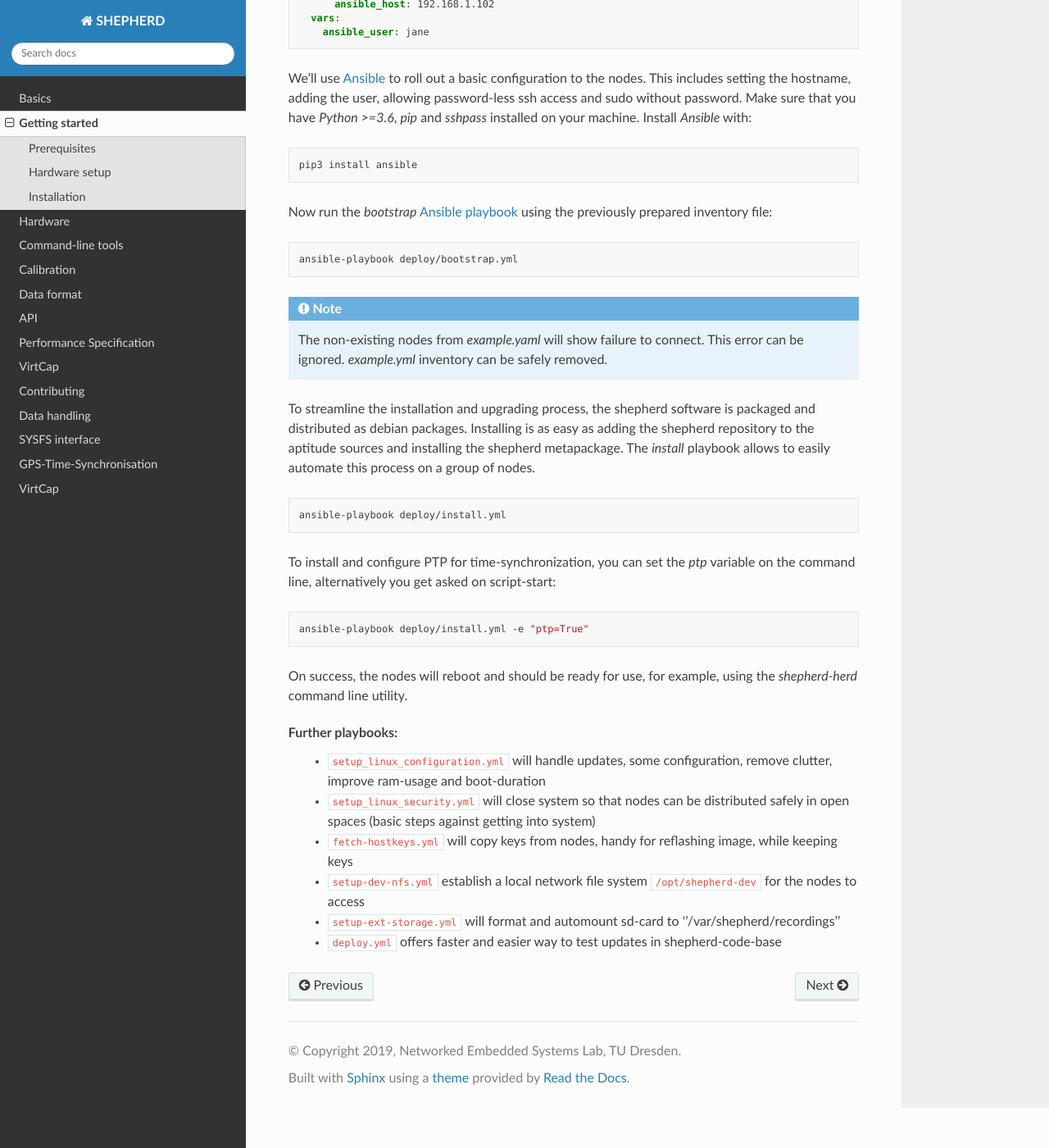
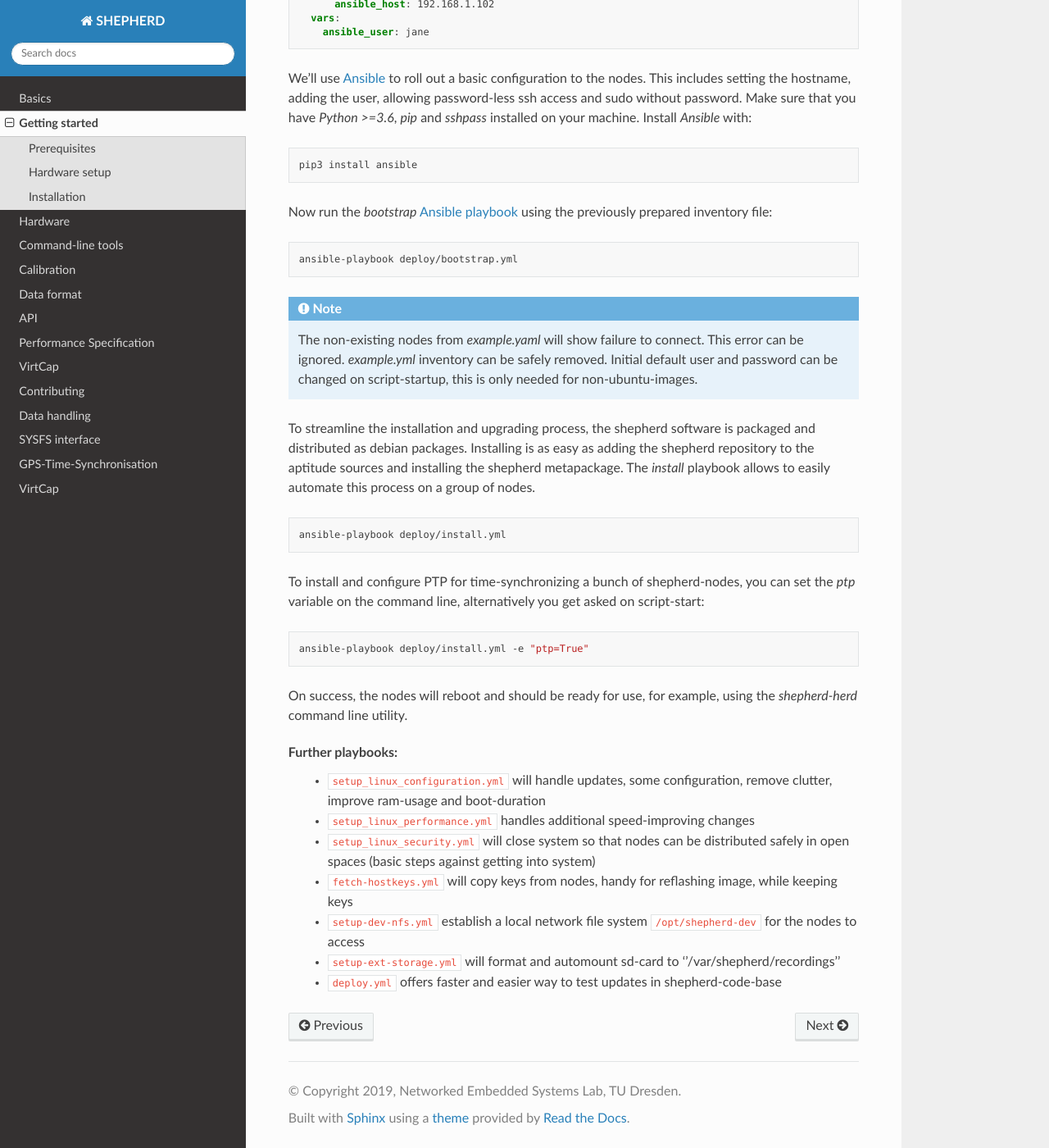
Before and after one commit to geissdoerfer/shepherd, a Sphinx documentation site: the page built from docs/user/getting_started.rst, in a window 1280 px wide and 1400 px high, scrolled down 2107 px. Shown: the whole window at 82% size. Built offline with Sphinx 7.4.7 and the Read the Docs theme 2.0.0, drawn with Linux system fonts in a browser that asks for light colours.

Commit message:
update documentation

```diff
--- a/docs/user/getting_started.rst
+++ b/docs/user/getting_started.rst
@@ -112,6 +112,7 @@ Now run the *bootstrap* `Ansible playbook <https://docs.ansible.com/ansible/late
 .. note::
 
     The non-existing nodes from `example.yaml` will show failure to connect. This error can be ignored. `example.yml` inventory can be safely removed.
+    Initial default user and password can be changed on script-startup, this is only needed for non-ubuntu-images.
 
 To streamline the installation and upgrading process, the shepherd software is packaged and distributed as debian packages.
 Installing is as easy as adding the shepherd repository to the aptitude sources and installing the shepherd metapackage.
@@ -121,7 +122,7 @@ The *install* playbook allows to easily automate this process on a group of node
 
     ansible-playbook deploy/install.yml
 
-To install and configure PTP for time-synchronization, you can set the `ptp` variable on the command line, alternatively you get asked on script-start:
+To install and configure PTP for time-synchronizing a bunch of shepherd-nodes, you can set the `ptp` variable on the command line, alternatively you get asked on script-start:
 
 .. code-block:: bash
 
@@ -132,6 +133,7 @@ On success, the nodes will reboot and should be ready for use, for example, usin
 
 Further playbooks:
     - ``setup_linux_configuration.yml`` will handle updates, some configuration, remove clutter, improve ram-usage and boot-duration
+    - ``setup_linux_performance.yml`` handles additional speed-improving changes
     - ``setup_linux_security.yml`` will close system so that nodes can be distributed safely in open spaces (basic steps against getting into system)
     - ``fetch-hostkeys.yml`` will copy keys from nodes, handy for reflashing image, while keeping keys
     - ``setup-dev-nfs.yml`` establish a local network file system ``/opt/shepherd-dev`` for the nodes to access
```
Also changed, not shown: 1 other file.
